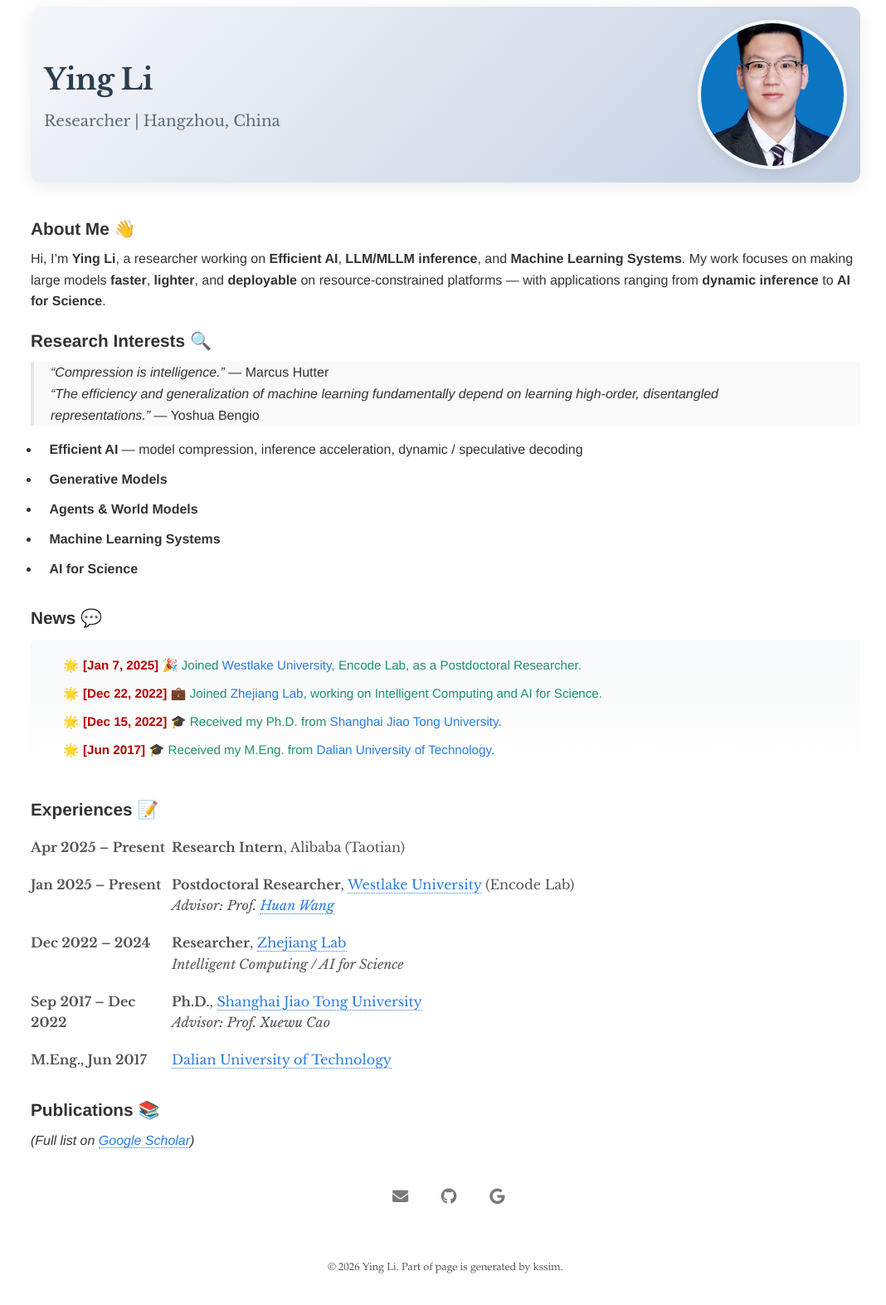
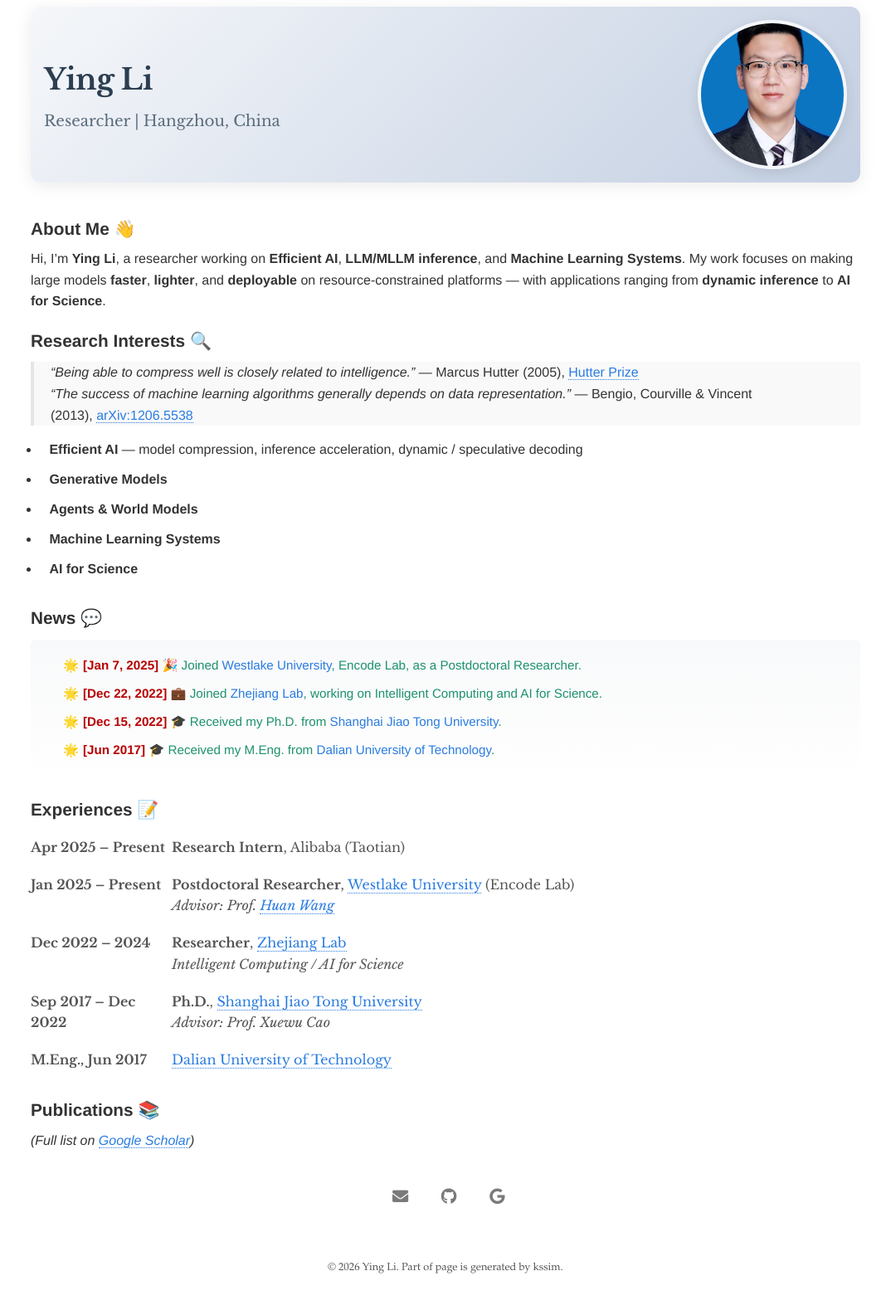
Before and after one commit to NeuraLiying/NeuraLiying.github.io, a Jekyll site: the page built from index.md, in a window 1280 px wide. Shown: the whole page at 83% size, without its empty margins (103-1171 px from the left). Built offline with Jekyll 4.4.1, drawn with Linux system fonts in a browser that asks for light colours; our own code applies the rules of GitHub Pages for plain Markdown files.

Commit message:
Replace paraphrased epigraphs with verbatim primary-source quotes + links
Both quotes now cite exact primary sources:
- Hutter: verbatim from the Hutter Prize page (Hutter, 2005)
- Bengio: verbatim first sentence of the abstract of Bengio, Courville &
  Vincent (2013), arXiv:1206.5538

Avoids the prior issue of putting paraphrased words under named authors.

Co-Authored-By: Claude Opus 4.7 <noreply@anthropic.com>

```diff
--- a/index.md
+++ b/index.md
@@ -9,8 +9,8 @@ My work focuses on making large models **faster**, **lighter**, and **deployable
 
 ### Research Interests 🔍
 
-> *"Compression is intelligence."* — Marcus Hutter
-> *"The efficiency and generalization of machine learning fundamentally depend on learning high-order, disentangled representations."* — Yoshua Bengio
+> *"Being able to compress well is closely related to intelligence."* — Marcus Hutter (2005), [Hutter Prize](http://prize.hutter1.net/)
+> *"The success of machine learning algorithms generally depends on data representation."* — Bengio, Courville & Vincent (2013), [arXiv:1206.5538](https://arxiv.org/abs/1206.5538)
 
 - **Efficient AI** — model compression, inference acceleration, dynamic / speculative decoding
 - **Generative Models**
```
